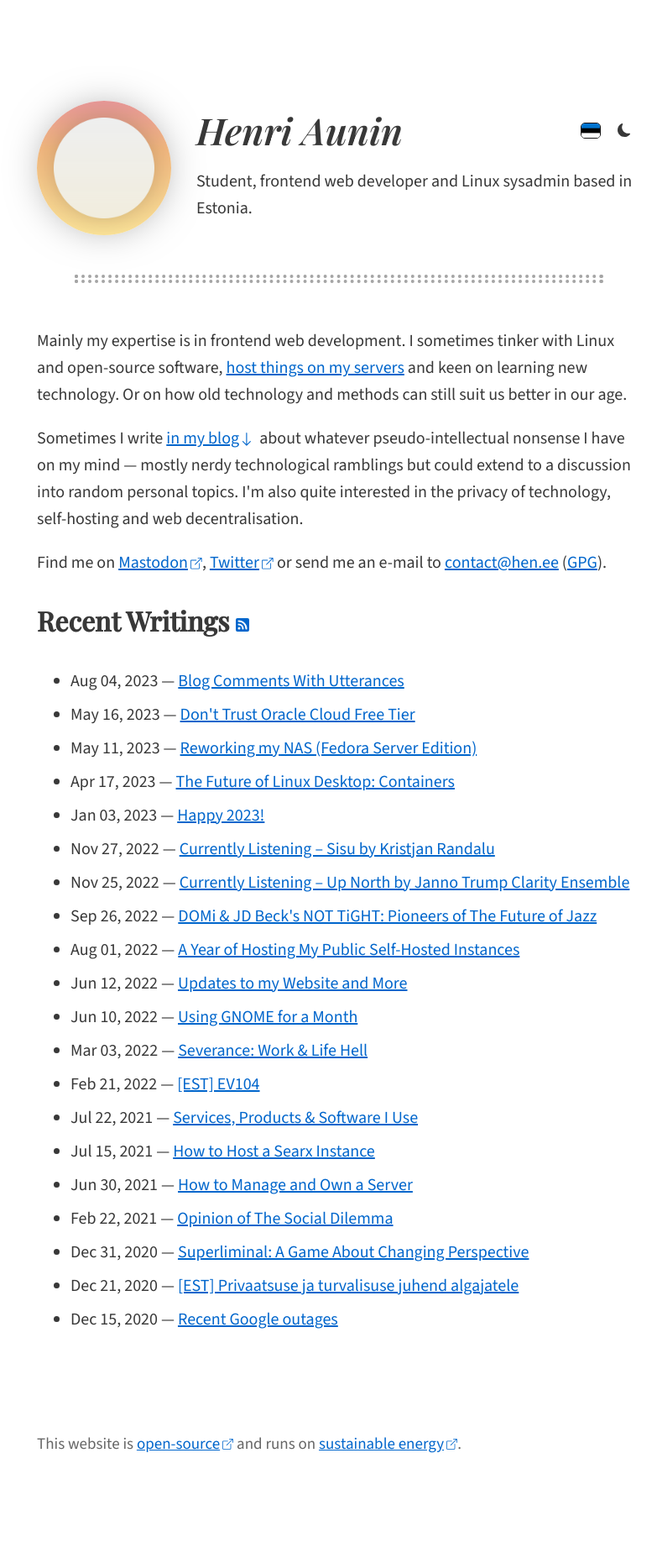
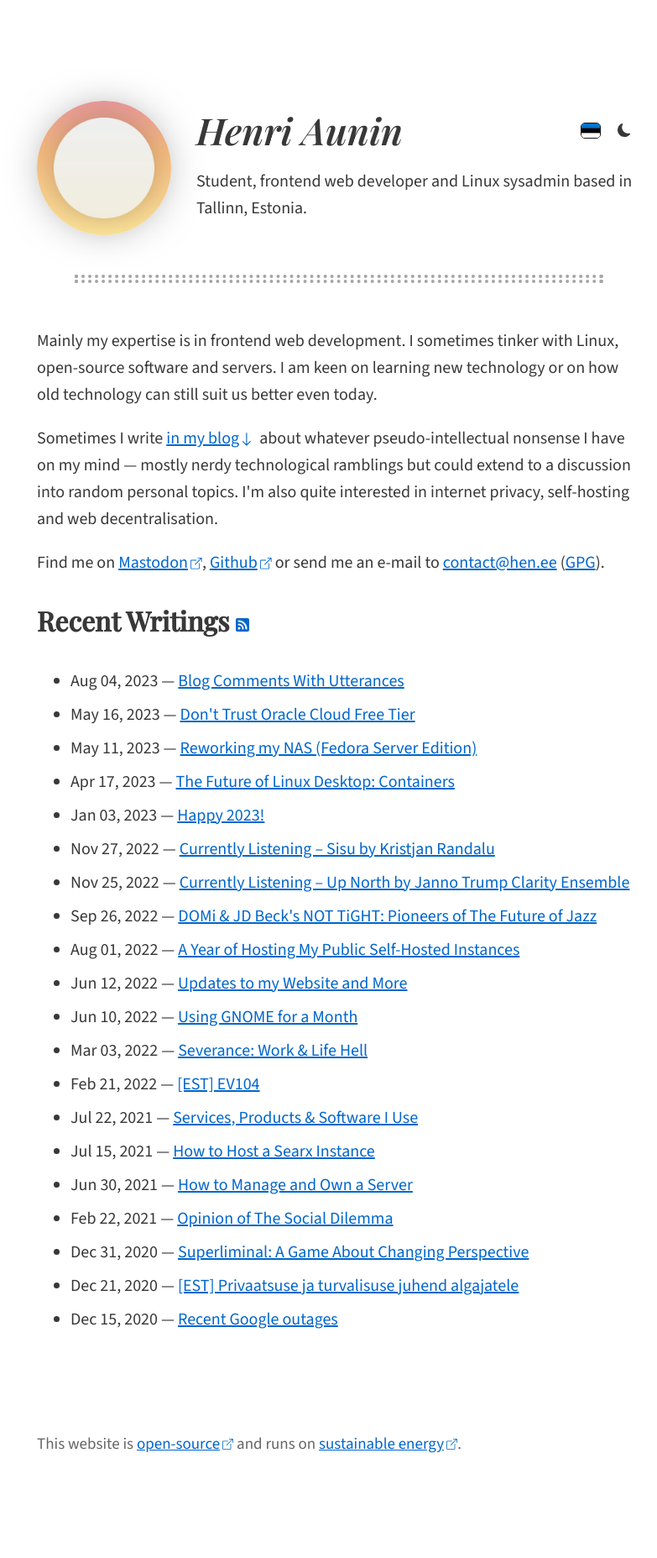
Before and after one commit to tenseoverflow/hen.ee, a Jekyll site: the page built from index.html, in a window 1280 px wide. Shown: the whole page at 84% size, without its empty margins (236-1019 px from the left). Built offline with Jekyll 4.4.1, drawn with Linux system fonts in a browser that asks for light colours.

Commit message:
Fix: White flash try 2, online instances and about

```diff
--- a/_config.yml
+++ b/_config.yml
@@ -1,7 +1,7 @@
 title: hen.ee
 email: contact@hen.ee
 aboutme: >-
-  Student, frontend web developer and Linux sysadmin based in Estonia.
+  Student, frontend web developer and Linux sysadmin based in Tallinn, Estonia.
 description: Student, frontend web developer and Linux sysadmin based in Estonia.
 tagline: Frontend web developer and Linux sysadmin.
 baseurl: ""
@@ -12,21 +12,21 @@ lang: en-US
 timezone: Europe/London
 
 aboutme-text: >-
-  <p>Mainly my expertise is in frontend web development. I sometimes tinker with Linux and open-source software, <a href="https://hen.ee/list-of-my-online-instances/">host things on my servers</a> and keen on learning new technology. Or on how old technology and methods can still suit us better in our age.</p>
+  <p>Mainly my expertise is in frontend web development. I sometimes tinker with Linux, open-source software and servers. I am keen on learning new technology or on how old technology can still suit us better even today.</p>
 
-  <p>Sometimes I write <a class="down" href="#recents">in my blog</a> about whatever pseudo-intellectual nonsense I have on my mind — mostly nerdy technological ramblings but could extend to a discussion into random personal topics. I'm also quite interested in the privacy of technology, self-hosting and web decentralisation.</p>
+  <p>Sometimes I write <a class="down" href="#recents">in my blog</a> about whatever pseudo-intellectual nonsense I have on my mind — mostly nerdy technological ramblings but could extend to a discussion into random personal topics. I'm also quite interested in internet privacy, self-hosting and web decentralisation.</p>
 
-  <p>Find me on <a class="outside" rel="me" href="https://mastodon.social/@henriaunin">Mastodon</a>, <a class="outside" href="https://twitter.com/henriaunin">Twitter</a> or send me an e-mail to <a href="mailto:contact@hen.ee">contact@hen.ee</a> (<a href="https://hen.ee/hen.asc">GPG</a>).</p>
+  <p>Find me on <a class="outside" rel="me" href="https://mastodon.social/@henriaunin">Mastodon</a>, <a class="outside" href="https://github.com/tenseoverflow">Github</a> or send me an e-mail to <a href="mailto:contact@hen.ee">contact@hen.ee</a> (<a href="https://hen.ee/hen.asc">GPG</a>).</p>
 
 # estonian
 aboutme-est: >-
-  Veebidisainer ja -arendaja.
+  Veebidisainer ja arendaja Tallinnast.
 aboutme-text-est: >-
   <p>Tegelen peamiselt veebidisaini ja -arendusega. Vahest ka <i>open-source</i> tarkvaraga ning Linuxiga.</p>
 
   <p>Vahest kirjutan <a href="#recents" class="down">blogisse</a> midagi huvitavat. Peamiselt inglise keeles, aga kui jõuan, siis ka eesti keeles.</p>
 
-  <p>Jälgi mind <a class="outside" href="https://mastodon.social/@henriaunin">Mastodonis</a>, <a class="outside" href="https://twitter.com/henriaunin">Twitteris</a> või saada e-mail <a href="mailto:contact@hen.ee">contact@hen.ee</a> (<a href="https://hen.ee/hen.asc">GPG</a>).</p>
+  <p>Jälgi mind <a class="outside" href="https://mastodon.social/@henriaunin">Mastodonis</a>, <a class="outside" href="https://github.com/tenseoverflow">Githubis</a> või saada e-mail <a href="mailto:contact@hen.ee">contact@hen.ee</a> (<a href="https://hen.ee/hen.asc">GPG</a>).</p>
 
 author: Henri Aunin
 social:
--- a/_layouts/default.html
+++ b/_layouts/default.html
@@ -21,10 +21,6 @@ layout: compress
             }
          </style>
       </noscript>
-
-      <script>
-         if (localStorage.theme) document.documentElement.setAttribute("data-theme", localStorage.theme);
-      </script>
 
    {% if site.tags != "" %}
    {% assign rawtags = "" %}
@@ -52,6 +48,9 @@ layout: compress
    </head>
    <body>
 
+      <script>
+         if (localStorage.theme) document.documentElement.setAttribute("data-theme", localStorage.theme);
+      </script>
 
       <main>
          {% include anchor_headings.html html=content anchorBody="#" %}
--- a/_layouts/post.html
+++ b/_layouts/post.html
@@ -23,11 +23,12 @@ layout: compress
             </style>
         </noscript>
 
+    </head>
+    <body>
+
         <script>
             if (localStorage.theme) document.documentElement.setAttribute("data-theme", localStorage.theme);
         </script>
-    </head>
-    <body>
 
         {% include blog_header.html %}
 
```
Also changed, not shown: _posts/2022-08-01-list-of-my-online-instances.md (+5 -5 lines).
